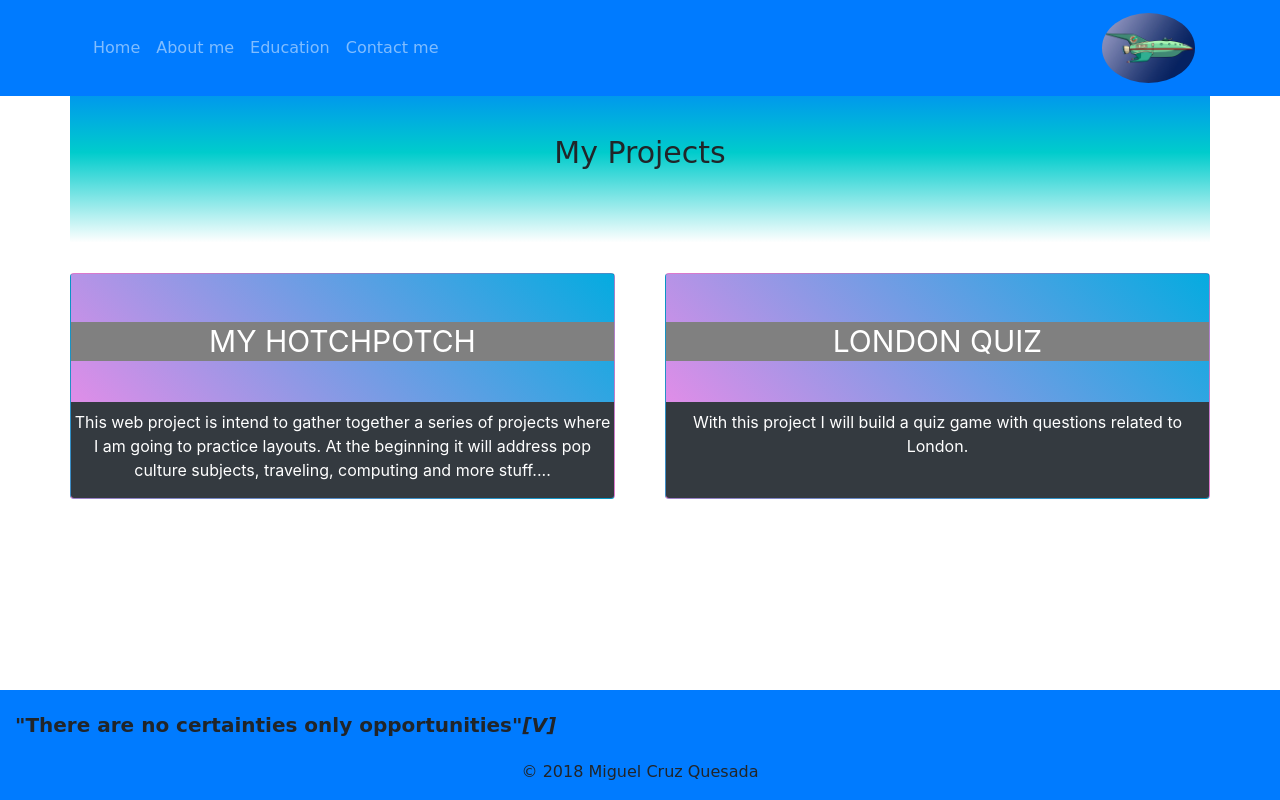
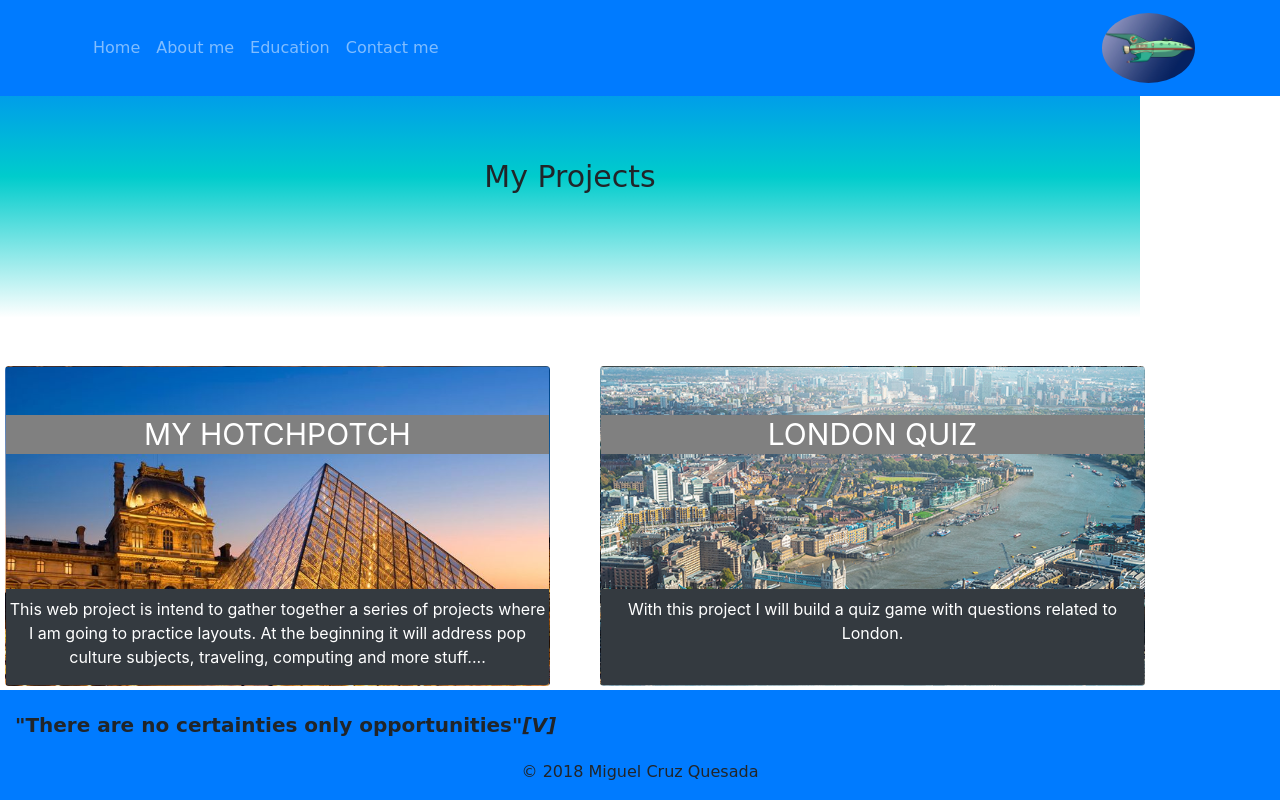
Before and after one commit to migCruQue/migcruque.github.io, a plain HTML site: page projects.html in a window 1280 px wide. Drawn offline with nearby package versions, Linux system fonts and the light colour scheme; a web font is replaced by a local one.

Commit message:
projects changes

```diff
--- a/css/main.css
+++ b/css/main.css
@@ -117,7 +117,7 @@ padding-bottom: 200px;
   font-family: 'Aladin', cursive;
   font-size: 30px;
   text-align: center;
-  padding: 6rem 0;
+  padding: 10rem 0;
   margin-top: 0;
   background:
     linear-gradient(#007bff 10%,  #00cccc, transparent 90%),
@@ -127,8 +127,9 @@ padding-bottom: 200px;
 }
 
 .main-projects {
-  margin: auto;
-  padding: 40px 0;
+  margin-right: 0;
+  margin-left: 0;
+  padding:  0;
   height: 100vh;
 
 
@@ -155,7 +156,6 @@ padding-bottom: 200px;
  .projects-entries h5 {
 
      margin-top: 0;
-
      z-index: 1;
      padding: 3px 6px;
      background-color: grey;
@@ -166,17 +166,22 @@ padding-bottom: 200px;
      font-weight: normal;
  }
 
-/* .gridflex {
-  margin: 17rem;
-  display: grid;
-  grid-template-columns: 1fr 1fr;
-  grid-gap: 100px;
+.hotchpotch {
+  background-image: url('../img/luvre_pyramid.jpeg');
 
-} */
+}
 
-.card-img {
-      padding: 7rem;
-      height: 100px;
+.londonQuiz {
+  background-image: url('../img/london_pic.jpg');
+
+}
+
+.card {
+
+  height: 40vh;
+  background-size: cover;
+  display: block;
+  margin: 5px;
 }
 
 
--- a/projects.html
+++ b/projects.html
@@ -53,8 +53,8 @@
 
                   <a href="https://migcruque.github.io/listsinterests/" class="entry">
 
-                      <div class="card hovereffect text-white">
-                          <img class="card-img" src="img/luvre_pyramid.jpeg" alt="Hotchpotch">
+                      <div class="card hovereffect text-white hotchpotch">
+                          <!-- <img class="card-img" src="img/luvre_pyramid.jpeg" alt="Hotchpotch"> -->
                           <div class="card-img-overlay p-0">
                               <h5 class="card-title mt-5 display-3">My Hotchpotch</h5>
                                <p class="card-text display-5 mt-5 bg-dark onbottom d-none d-lg-block">This web project is intend to gather together a series of projects where I am going to practice layouts.
@@ -65,8 +65,8 @@
 
                   <a href="https://migcruque.github.io/LondonQuiz/" class="entry">
 
-                      <div class="card hovereffect text-white">
-                          <img class="card-img" src="img/london_pic.jpg" alt="London river pic">
+                      <div class="card hovereffect text-white londonQuiz">
+                          <!-- <img class="card-img" src="img/london_pic.jpg" alt="London river pic"> -->
                           <div class="card-img-overlay p-0">
                               <h5 class="card-title mt-5 display-3">LONDON QUIZ</h5>
                                <p class="card-text display-5 mt-5 bg-dark onbottom d-none d-lg-block">With this project I will build a quiz game with questions related to London.</p>
```
